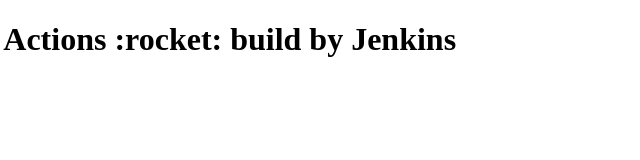
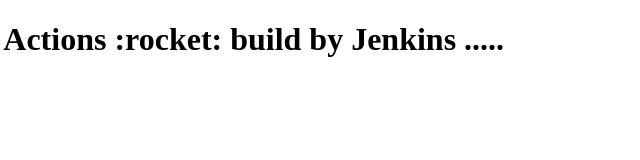
Before and after one commit to Sammm333/Docker-Action, a plain HTML site: page index.html in a window 1280 px wide. Shown: the full height of the page, 587-1227 px from the left. Drawn offline with Linux system fonts and the light colour scheme.

Commit message:
Update index.html

```diff
--- a/index.html
+++ b/index.html
@@ -2,6 +2,6 @@
 <html>
   <head><title>Hello from GitHub Actions!</title></head>
   <body>
-    <h1>Hello World from Docker built by GitHub Actions :rocket: build by Jenkins</h1>
+    <h1>Hello World from Docker built by GitHub Actions :rocket: build by Jenkins .....</h1>
   </body>
 </html>
```
